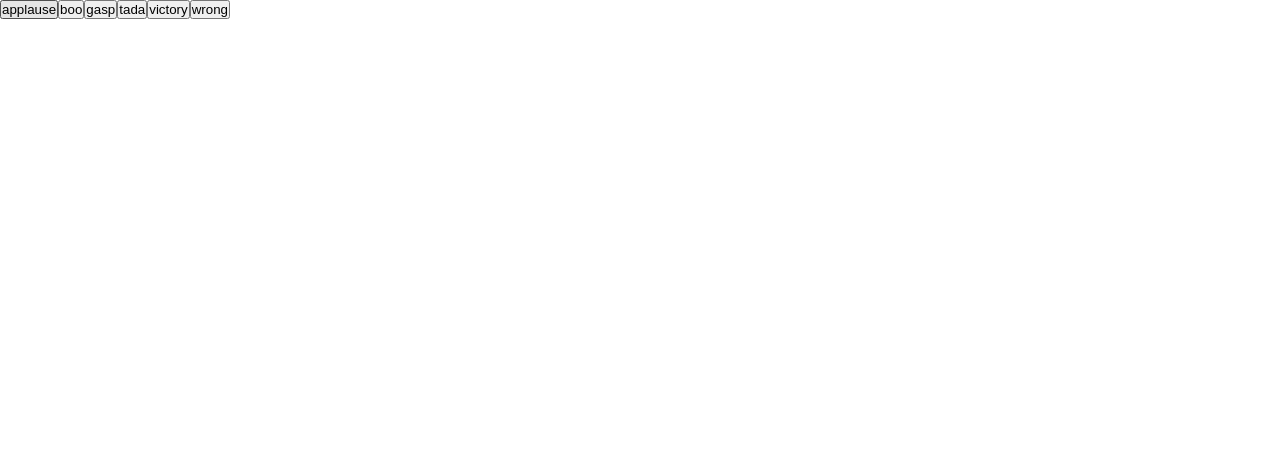
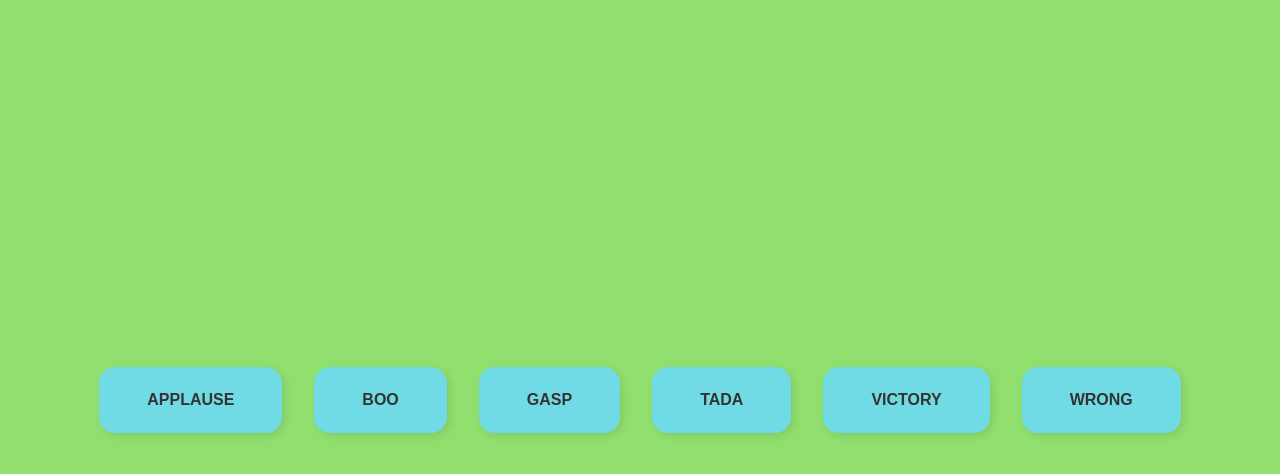
Before and after one commit to hulyakucuk/JavaScript30, a plain HTML site: page sound-stream-deck/index.html in a window 1280 px wide. Drawn offline with Linux system fonts and the light colour scheme.

Commit message:
add style css

```diff
--- a/sound-stream-deck/style.css
+++ b/sound-stream-deck/style.css
@@ -5,3 +5,36 @@
     padding: 0;
     box-sizing: border-box;
 }
+
+body{
+    font-family:sans-serif  ;
+    background-color:rgba(145, 224, 111, 1) ;
+    display: flex;
+    flex-wrap: wrap;
+    justify-content: center;
+    align-items: center;
+    text-align: center;
+    height: 100vh;
+    overflow: hidden;
+}
+
+.btn{
+    background-color: rgba(113, 219, 229, 1);
+    border: none;
+    border-radius: 1rem;
+    color: #333;
+    font-family: inherit;
+    font-weight: bold;
+    padding: 1.5rem 3rem;
+    margin: 1rem;
+    box-shadow: 3px 3px 10px rgba(0, 0, 0, 0.1);
+    cursor: pointer;
+    text-transform: uppercase;
+    font-size: 1rem;
+}
+.btn:hover{
+    opacity: 0.9;
+}
+.btn:focus{
+    outline: none;
+}
```
